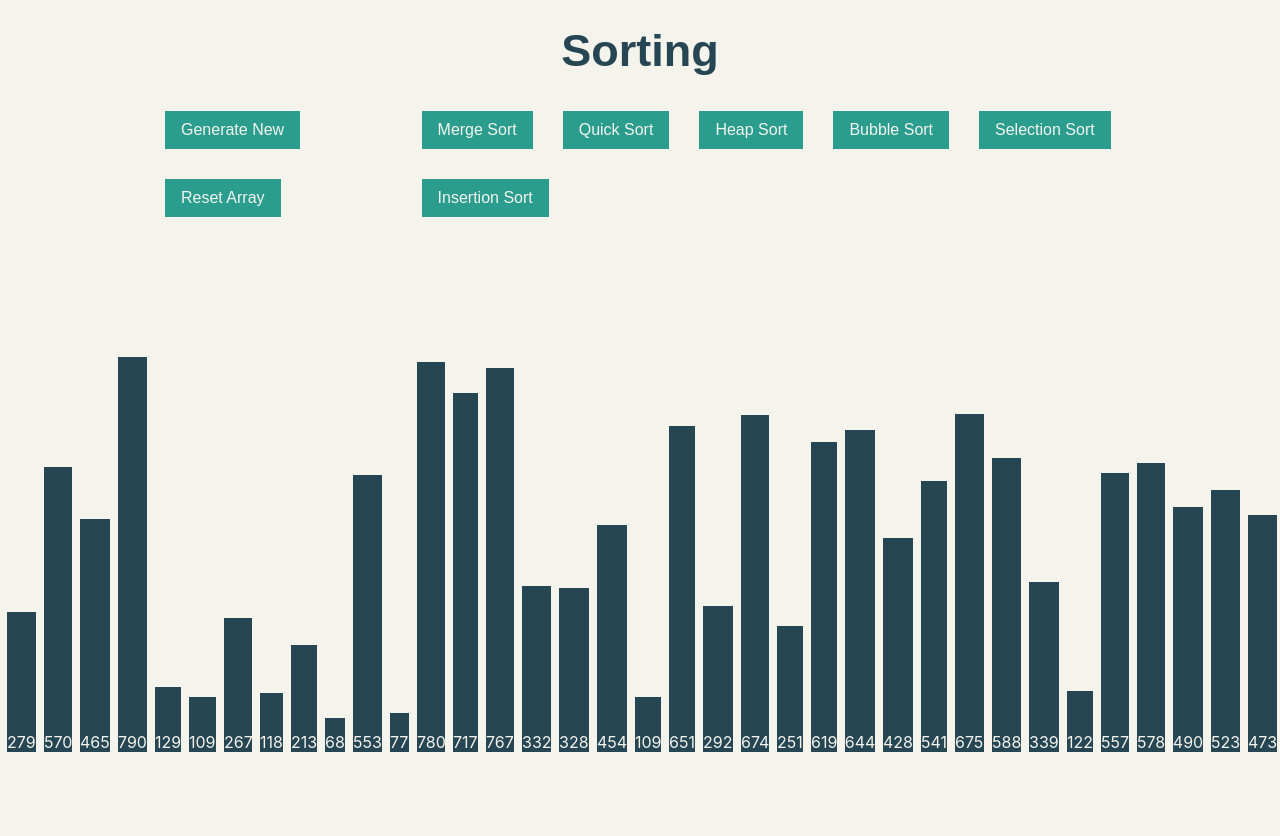
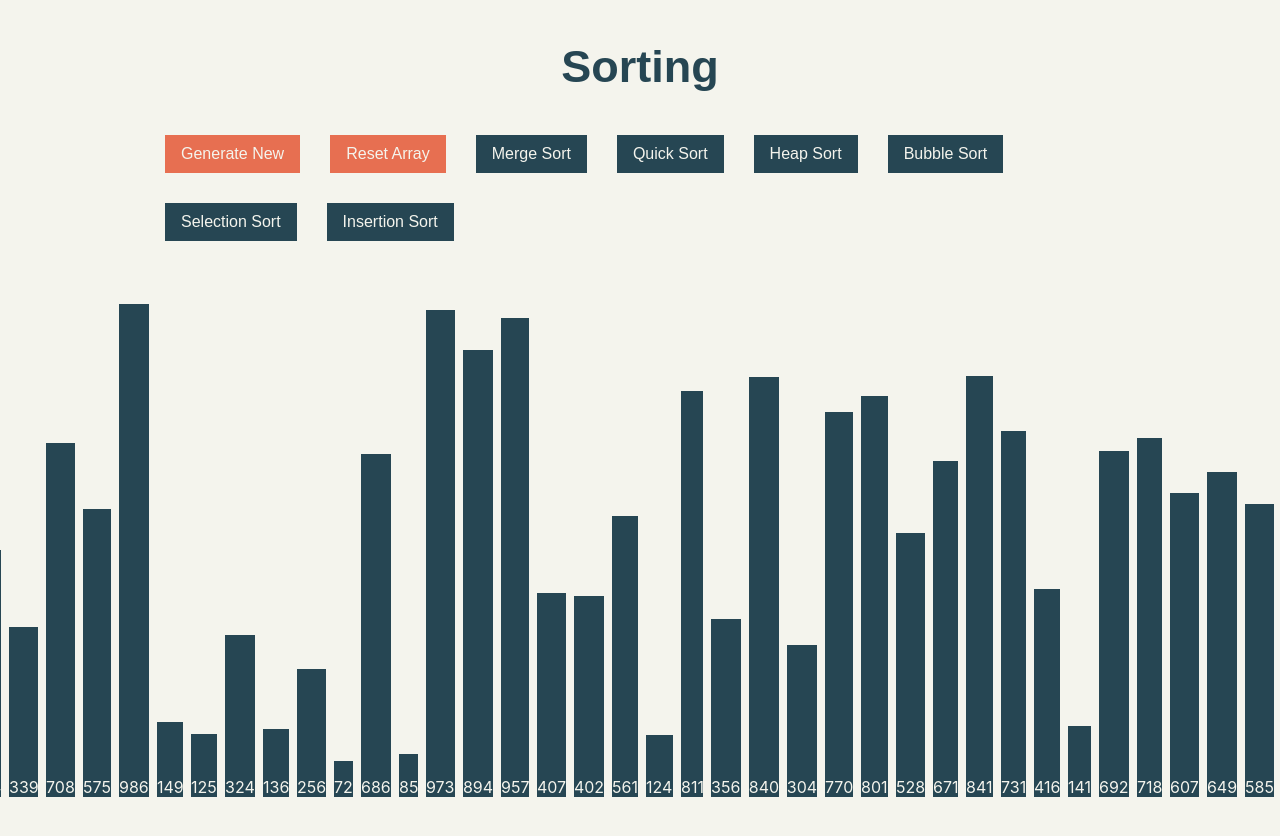
Before and after one commit to zaidsbaghal/Algorithm-Visualizer, a Nuxt app: page / in a window 1280 px wide. Shown: the top 836 px of the page. Before the commit the page ends 800 px from the top, so only its background shows below. Built offline with nearby package versions, Linux system fonts and the light colour scheme.

Commit message:
Updated look and feel

```diff
--- a/pages/index.vue
+++ b/pages/index.vue
@@ -2,17 +2,24 @@
   <div class="sort-container">
     <div class="algorithm-container">
       <select class="algo-select" name="algorithms" id="algorithms">
-        <option value="volvo">Sorting</option>
-        <option value="saab">Pathfinding</option>
-        <option value="mercedes">Searching</option>
+        <option value="sorting">Sorting</option>
+        <option value="pathfinding">Pathfinding</option>
+        <option value="searching">Searching</option>
       </select>
     </div>
     <div class="toolbar-container">
-      <div class="main-buttons">
-        <button class="toolbar-button" v-on:click="genArray">Generate New</button>
-        <button class="toolbar-button" v-on:click="resetArray">Reset Array</button>
-      </div>
+      <div class="main-buttons"></div>
       <div class="function-buttons">
+        <button
+          class="toolbar-button"
+          style="background-color: #E76F51"
+          v-on:click="genArray"
+        >Generate New</button>
+        <button
+          class="toolbar-button"
+          style="background-color: #E76F51"
+          v-on:click="resetArray"
+        >Reset Array</button>
         <button class="toolbar-button" v-on:click="mergeSortButton">Merge Sort</button>
         <button class="toolbar-button" v-on:click="quickSortButton">Quick Sort</button>
         <button class="toolbar-button" v-on:click="heapSortButton">Heap Sort</button>
@@ -85,7 +92,7 @@ export default {
       this.array = [];
 
       for (let i = 0; i < 40; i++) {
-        this.$set(this.array, i, this.randomIntFromInterval(50, 800));
+        this.$set(this.array, i, this.randomIntFromInterval(50, 999));
       }
 
       this.defaultArr = this.array.slice(0); // set default array
@@ -275,12 +282,14 @@ export default {
 <style lang="scss">
 @import "./assets/scss/colors.scss";
 
-select{
+select {
   text-align-last: center;
 }
 
 .algorithm-container {
-  height: 6rem;
+  margin-top: 1rem;
+  margin-bottom: 1rem;
+  height: 5.5rem;
   display: flex;
   justify-content: center;
   .algo-select {
@@ -290,6 +299,8 @@ select{
     margin: 0 auto;
     text-align: center;
     width: min-content;
+    padding-left: 10px;
+    padding-right: 10px;
     height: 100px;
     font-size: 45px;
     font-weight: bold;
@@ -346,23 +357,19 @@ select{
   padding-right: 150px;
   width: 100%;
   display: flex;
-  justify-content: space-between;
+  justify-content: center;
   align-items: center;
 }
 
 .toolbar-button {
   margin: 15px;
-  background-color: $persian-green;
+  background-color: $charcoal;
   border: none;
   color: $alabaster;
   padding: 10px 16px;
   text-align: center;
   display: inline-block;
   font-size: 16px;
-}
-
-.main-buttons {
-  // padding-left: 20px;
 }
 
 .function-buttons {
```
